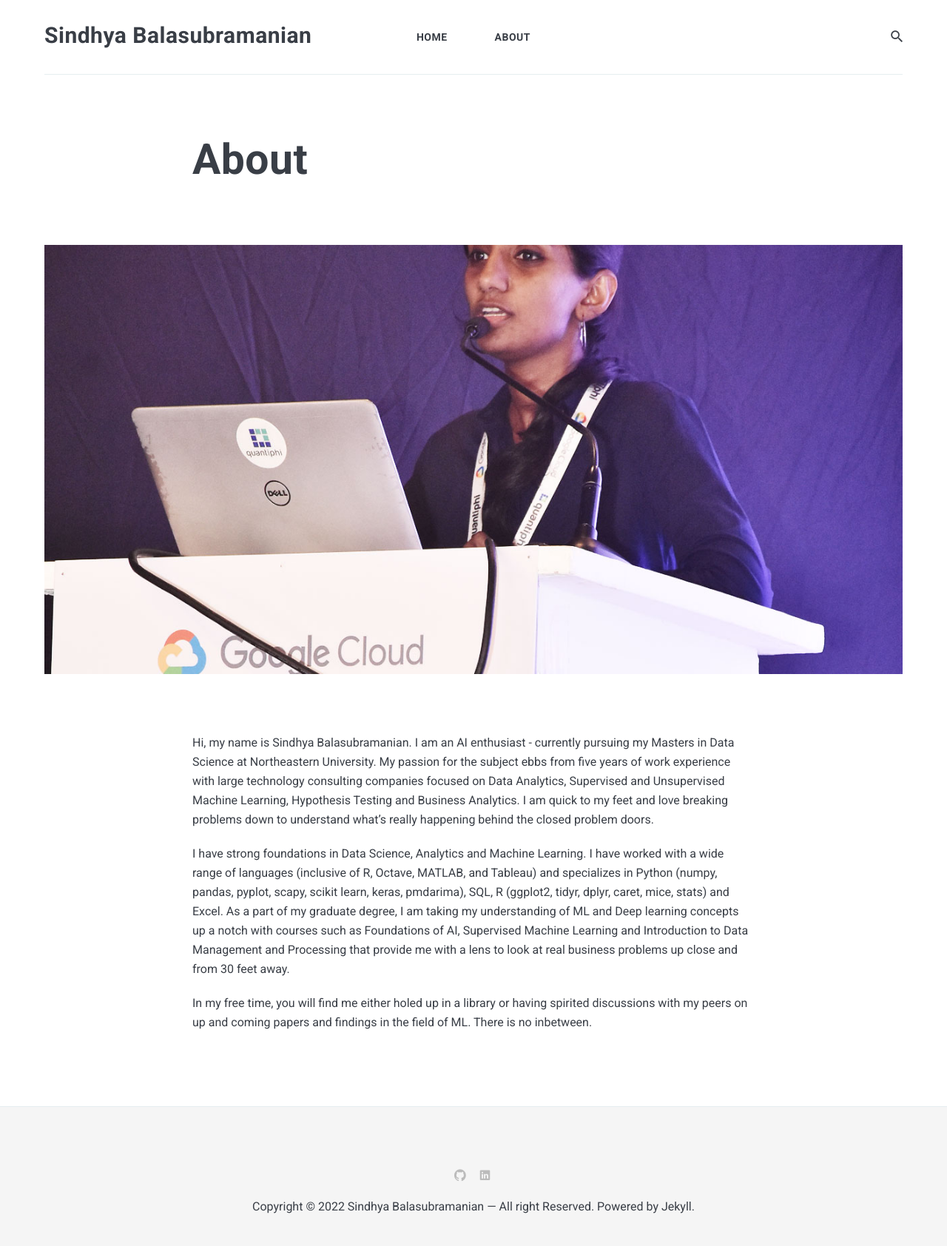
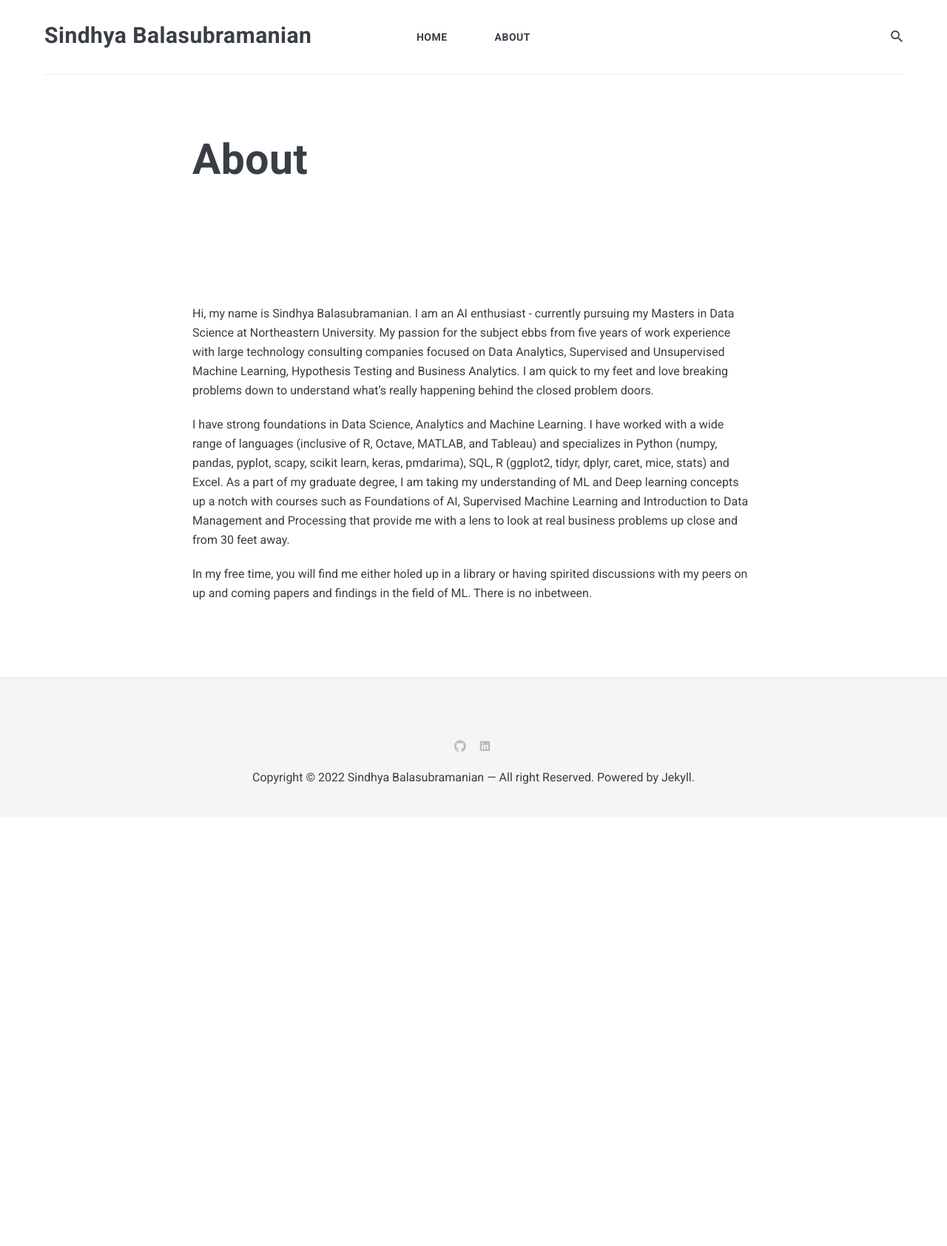
Before and after one commit to sindhya1781/sindhyab, a Jekyll site: the page built from _pages/about.md, in a window 1280 px wide. Shown: the whole page at 74% size. Built offline with Jekyll 4.4.1, drawn with Linux system fonts in a browser that asks for light colours; nearby versions of some CDN libraries; after the commit the page ends 1104 px from its top, so only the background shows below that.

Commit message:
Update about.md

```diff
--- a/_pages/about.md
+++ b/_pages/about.md
@@ -2,7 +2,6 @@
 layout: page
 title: About
 permalink: /about/
-image: 01.jpg
 ---
 
 Hi, my name is Sindhya Balasubramanian. I am an AI enthusiast - currently pursuing my Masters in Data Science at Northeastern University. My passion for the subject ebbs from five years of work experience with large technology consulting companies focused on Data Analytics, Supervised and Unsupervised Machine Learning, Hypothesis Testing and Business Analytics. I am quick to my feet and love breaking problems down to understand what's really happening behind the closed problem doors.
```
